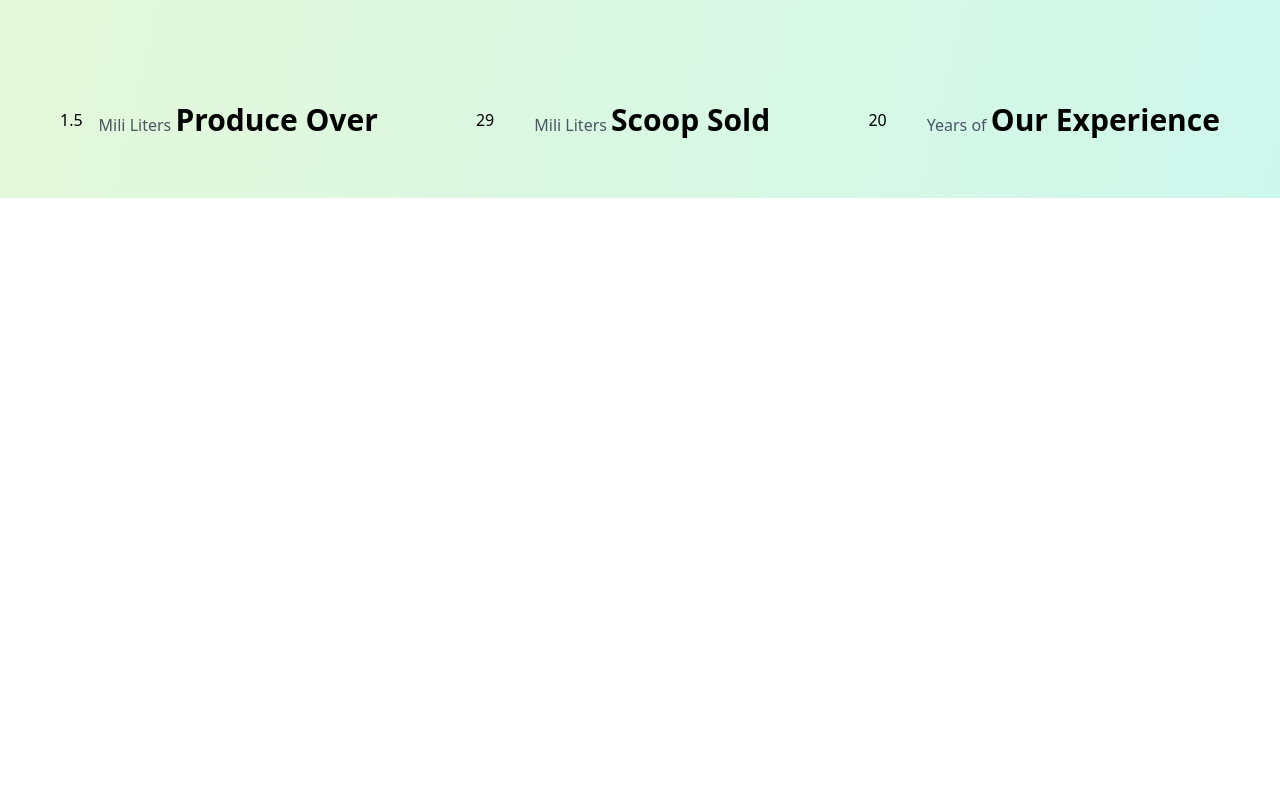
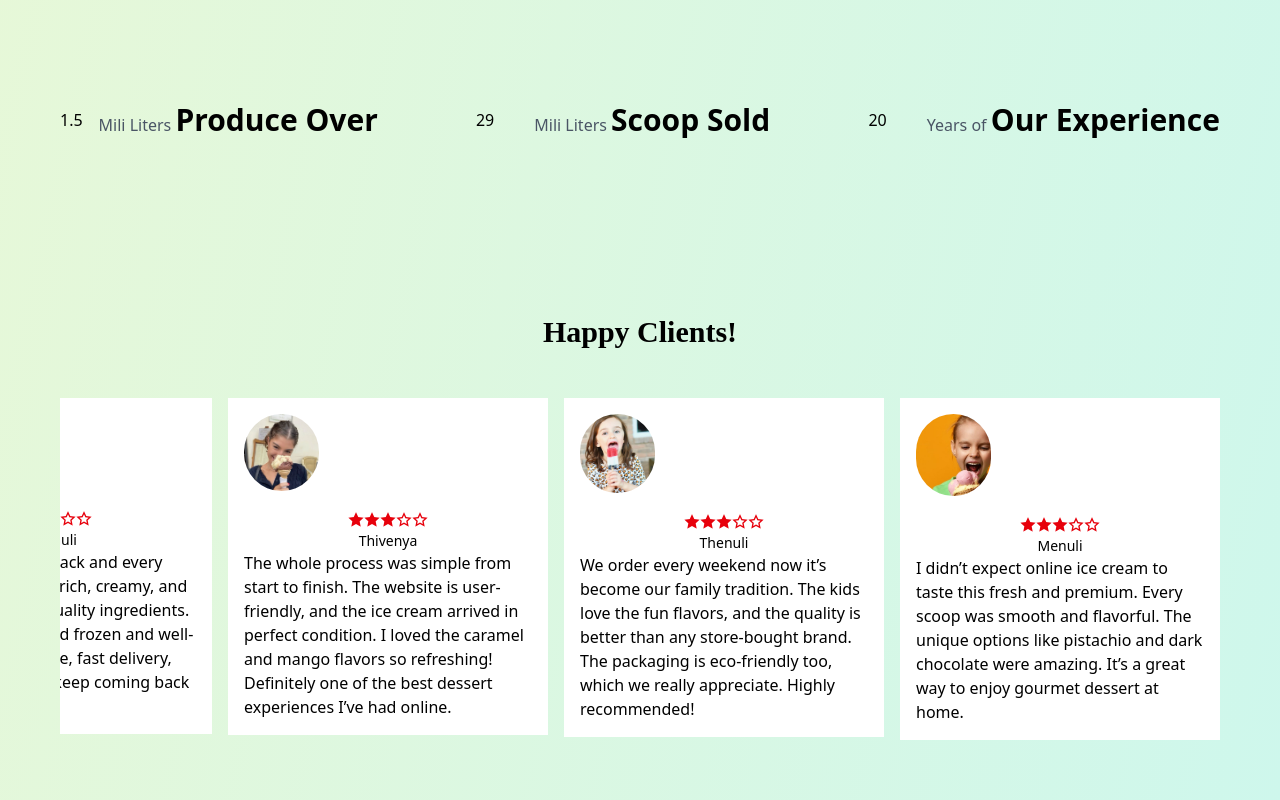
Before and after one commit to Darshani24/Ice-Cream_Parlor, a React (Vite) app in the folder project-ice-cream/: page / in a window 1280 px wide. Shown: the part 5168-5968 px from the top of the page. Before the commit the page ends 5366 px from the top, so only its background shows below. Built offline with nearby package versions, Linux system fonts and the light colour scheme; a web font is replaced by a local one.

Commit message:
Client Component Added

```diff
--- /dev/null
+++ b/project-ice-cream/src/Components/Client.jsx
@@ -0,0 +1,51 @@
+import React from 'react'
+import {Swiper,SwiperSlide} from 'swiper/react';
+import "swiper/css";
+import "swiper/css/navigation";
+import 'swiper/css/pagination';
+import { Autoplay } from 'swiper/modules';
+import test01 from './../assets/test01.jpg'
+import test02 from './../assets/test02.jpg'
+import test2 from './../assets/test2.jpg'
+import test1 from './../assets/test1.jpg'
+import Clientprop from './Clientprop';
+
+const Client = () => {
+  return (
+     <div className='bg-clientbg py-10 p-[30px] md:p-[45px] lg:p-[60px]'>
+     <h3 className='category-section mt-2'>Happy Clients!</h3>
+
+  <Swiper
+    className='w-full '
+    slidesPerView={3}
+    spaceBetween={16}
+    autoplay={{ delay: 1500 }}
+    loop={true}
+    modules={[Autoplay]}
+    breakpoints={{
+      640: { slidesPerView: 1.8 },
+      768: { slidesPerView: 2.5 },
+      1024: { slidesPerView: 3.5 },
+    }}
+  >
+    <SwiperSlide>
+      <Clientprop image={test01} Name="Chenuli"  Review="I ordered a variety pack and every flavor was delicious rich, creamy, and clearly made with quality ingredients. The ice cream arrived frozen and well-packed. Great service, fast delivery, and truly a treat I’ll keep coming back for!"/>
+    </SwiperSlide>
+
+      <SwiperSlide>
+         <Clientprop image={test02} Name="Thivenya"  Review="The whole process was simple from start to finish. The website is user-friendly, and the ice cream arrived in perfect condition. I loved the caramel and mango flavors so refreshing! Definitely one of the best dessert experiences I’ve had online."/>
+    </SwiperSlide>
+
+    <SwiperSlide>
+       <Clientprop image={test2} Name="Thenuli"  Review="We order every weekend now it’s become our family tradition. The kids love the fun flavors, and the quality is better than any store-bought brand. The packaging is eco-friendly too, which we really appreciate. Highly recommended!"/>
+    </SwiperSlide>
+
+      <SwiperSlide>
+        <Clientprop image={test1} Name="Menuli"  Review="I didn’t expect online ice cream to taste this fresh and premium. Every scoop was smooth and flavorful. The unique options like pistachio and dark chocolate were amazing. It’s a great way to enjoy gourmet dessert at home."/>
+    </SwiperSlide>
+  </Swiper>
+  </div>
+  )
+}
+
+export default Client
--- /dev/null
+++ b/project-ice-cream/src/Components/Clientprop.jsx
@@ -0,0 +1,27 @@
+import React from 'react'
+import "swiper/css";
+import "swiper/css/navigation";
+import 'swiper/css/pagination';
+
+const Clientprop = (props) => {
+  return (
+    <div className='w-full card group p-4 bg-white'>
+            <div className='client-styl'>
+              <img src={props.image} alt="" className='w-[75px] rounded-full mb-4 ' />
+                <div className=' flex flex-col items-center'>
+              <div className='text-red-600'>
+                <i className='ri-star-fill'></i>
+                <i className='ri-star-fill'></i>
+                <i className='ri-star-fill'></i>
+                <i className='ri-star-line'></i>
+                <i className='ri-star-line'></i>
+              </div>
+              <span className='text-sm text-center'>{props.Name} </span>
+            </div>
+            </div>
+            <p className='pt-2 md:pt-0  text-start'>{props.Review}</p>
+          </div>
+  )
+}
+
+export default Clientprop
--- a/project-ice-cream/src/Pages/Index/Index.jsx
+++ b/project-ice-cream/src/Pages/Index/Index.jsx
@@ -8,6 +8,7 @@ import Banner from '../../Components/Banner';
 import Popular from '../../Components/Popular';
 import Shop from '../../Components/Shop';
 import Achieve from '../../Components/Achieve';
+import Client from '../../Components/Client';
 
 
 
@@ -21,6 +22,7 @@ function Index() {
    <Popular/>
    <Shop/>
    <Achieve/>
+   <Client/>
 
     </>
 
```
